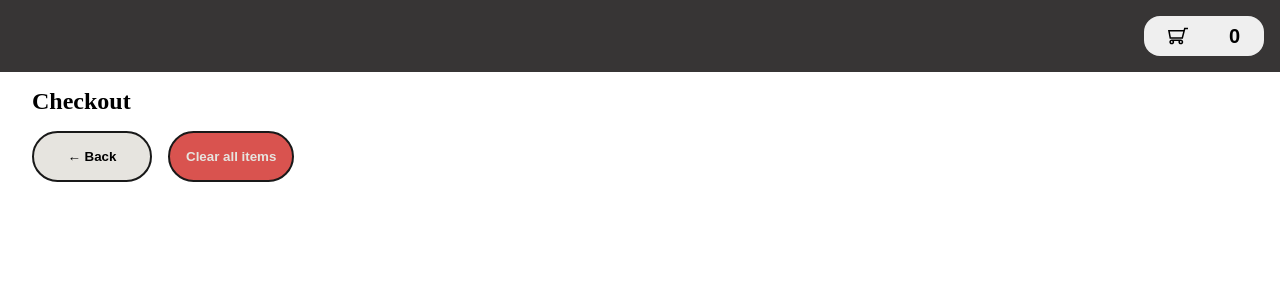
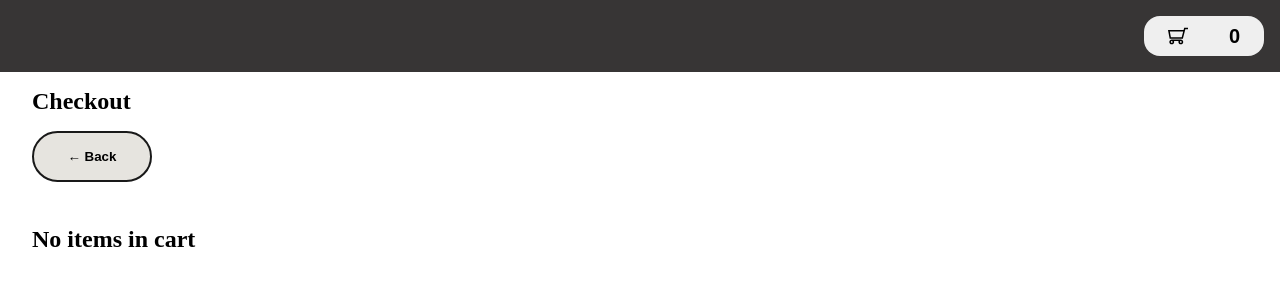
Before and after one commit to m-la-ra/react-webshop, a React (Create React App) app: page /checkout in a window 1280 px wide. Shown: the top 300 px of the page. Built offline with nearby package versions, Linux system fonts and the light colour scheme.

Commit message:
Add conditional renders in Cart

```diff
--- a/src/components/Cart.jsx
+++ b/src/components/Cart.jsx
@@ -39,12 +39,14 @@ function Cart() {
         <button className="back-button">&larr; Back</button>
       </Link>
 
+      {cartContext.items.length > 0 && (
         <button
           className="back-button back-button--clear"
           onClick={handleClearCart}
         >
           Clear all items
         </button>
+      )}
 
       <div className="checkout-content">
         {cartContext &&
@@ -86,6 +88,7 @@ function Cart() {
               </Link>
             </article>
           ))}
+        {cartContext.items.length === 0 && <h2>No items in cart</h2>}
       </div>
     </section>
   );
```
Lines whose indentation alone changed are shown as unchanged.
